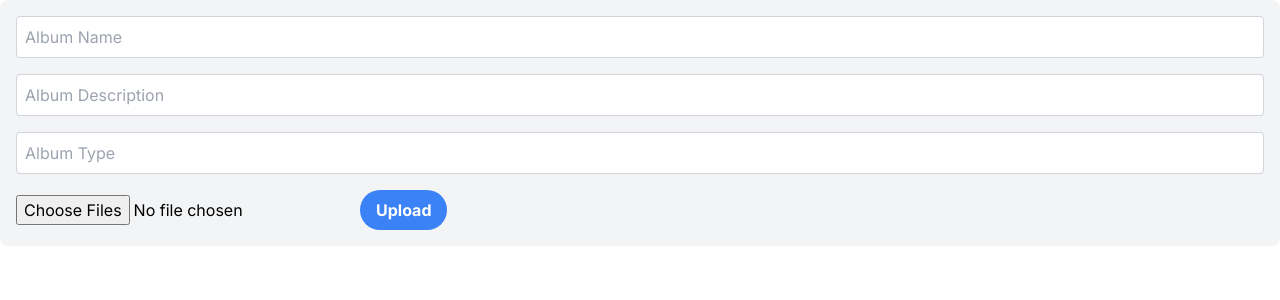
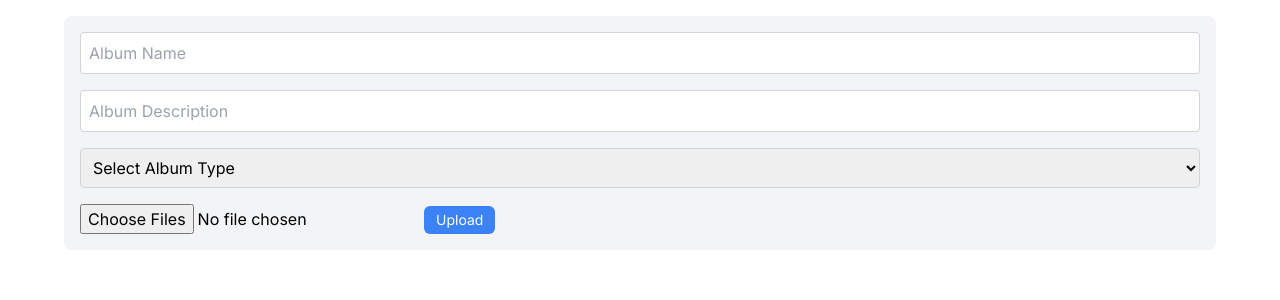
Before and after one commit to BhanuHasaranga/gallery-admin-pannel, a Next.js app: page /add-new-album in a window 1280 px wide. Shown: the top 300 px of the page. Built offline with nearby package versions, Linux system fonts and the light colour scheme.

Commit message:
add album form style

```diff
--- a/app/add-new-album/page.tsx
+++ b/app/add-new-album/page.tsx
@@ -1,8 +1,11 @@
 import React from 'react'
-import UploadForm from '../../components/form'
+import UploadForm from '../../components/new-album-form'
 
 export default function AddNewAlbum() {
   return (
-    <UploadForm/>
+    <div className='py-4 px-16'>
+      <UploadForm/>
+    </div>
+
   )
 }
--- a/app/admin-pannel/[id]/page.tsx
+++ b/app/admin-pannel/[id]/page.tsx
@@ -1,11 +1,11 @@
 'use client'
+import { Navbar } from '@/components/navbar';
 import { usePathname } from 'next/navigation';
 import React, { useEffect, useState } from 'react';
 
 const AlbumInfo = () => {
   const pathname = usePathname();
   const id = pathname.split('/').pop();
-
 
   const [albumData, setAlbumData] = useState(null);
 
@@ -35,15 +35,21 @@ const AlbumInfo = () => {
   }
 
   return (
-    <div>
-      <p>Album Info</p>
-      <p>ID: {id}</p>
-      {albumData && (
-        <div>
-          <p>Title: {albumData.name}</p>
-          {/* Display other album info */}
-        </div>
-      )}
+    <div className="">
+      <Navbar title={"ALBUM INFO"} btn={"Edit Album"} />
+      <div className="p-4">
+        <h2 className="text-xl font-semibold mb-2">Album Info</h2>
+        <p className="text-gray-600">Title: {albumData.name}</p>
+        <p className="text-gray-600">Description: {albumData.description}</p>
+        <p className="text-gray-600">Type: {albumData.type}</p>
+      </div>
+      <div className="grid grid-cols-1 sm:grid-cols-2 md:grid-cols-4 gap-10 p-10">
+        {albumData.urls.map((imageUrl, index) => (
+          <div key={index} className="relative overflow-hidden rounded-lg shadow-sm">
+            <img src={imageUrl} alt={`Image ${index}`} className="w-full h-64 object-cover" />
+          </div>
+        ))}
+      </div>
     </div>
   );
 };
--- a/app/admin-pannel/page.tsx
+++ b/app/admin-pannel/page.tsx
@@ -31,13 +31,12 @@ export default function AdminPanel() {
   return (
     <Router>
     <>
-      <Navbar />
+      <Navbar title={"ALBUMS"} btn={"Add New Album"} />
       <div className="grid grid-cols-1 sm:grid-cols-2 md:grid-cols-4 gap-10 p-10">
         {albums.length > 0 ? (
           albums.map((album) =>
             // Check if album has a valid ID before rendering Link
             <Link
-              // href={{pathname: "/album-info", query: {id: album.id}}}
               href={`admin-pannel/${album.id}`}
               key={album.id}
             >
--- a/components/navbar.tsx
+++ b/components/navbar.tsx
@@ -1,24 +1,29 @@
 import NextLink from "next/link";
 // import { Logo } from "@/components/icons";
 
-export const Navbar = () => {
+interface NavbarProps {
+  title: string;
+  btn: string;
+}
+
+export const Navbar: React.FC<NavbarProps> = ({title, btn}) => {
   return (
     <nav className="bg-white shadow-lg px-4 py-2 sm:px-6 lg:px-8">
       <div className="max-w-7xl mx-auto flex justify-between items-center">
         <div className="flex-shrink-0">
-          <NextLink href="/admin-pannel">
+          {/* <NextLink href="/admin-pannel"> */}
             {/* <p className="flex items-center space-x-1"> */}
               {/* <Logo /> */}
-              <p className="font-bold text-gray-800">ALBUMS</p>
+              <p className="font-bold text-gray-800">{title}</p>
             {/* </p> */}
-          </NextLink>
+          {/* </NextLink> */}
         </div>
 
         <div className="hidden sm:flex sm:space-x-4">
 
           <NextLink href="/add-new-album">
             <p className="text-sm font-normal text-gray-600 bg-gray-100 px-3 py-1 rounded-md hover:bg-gray-200">
-              Add New Album
+              {btn}
             </p>
           </NextLink>
 
--- a/components/form.tsx
+++ b/components/new-album-form.tsx
@@ -55,7 +55,7 @@ export default function UploadForm() {
     const styles = {
         form: "bg-gray-100 p-4 rounded-lg",
         input: "border p-2 mb-4 w-full border-gray-300 rounded",
-        button: "bg-blue-500 text-white font-bold py-2 px-4 rounded-full hover:bg-blue-600 transition-colors",
+        button: "text-sm font-normal text-white bg-blue-500 px-3 py-1 rounded-md hover:bg-blue-600 transition-colors",
     };
 
     return (
@@ -76,13 +76,15 @@ export default function UploadForm() {
                 className={styles.input}
             />
 
-            <input
-                type='text'
-                placeholder='Album Type'
+            <select
                 value={albumType}
                 onChange={(e) => setAlbumType(e.target.value)}
                 className={styles.input}
-            />
+            >
+                <option value="">Select Album Type</option>
+                <option value="photography">Photography</option>
+                <option value="video production">Video Production</option>
+            </select>
 
             <input
                 type="file"
```
